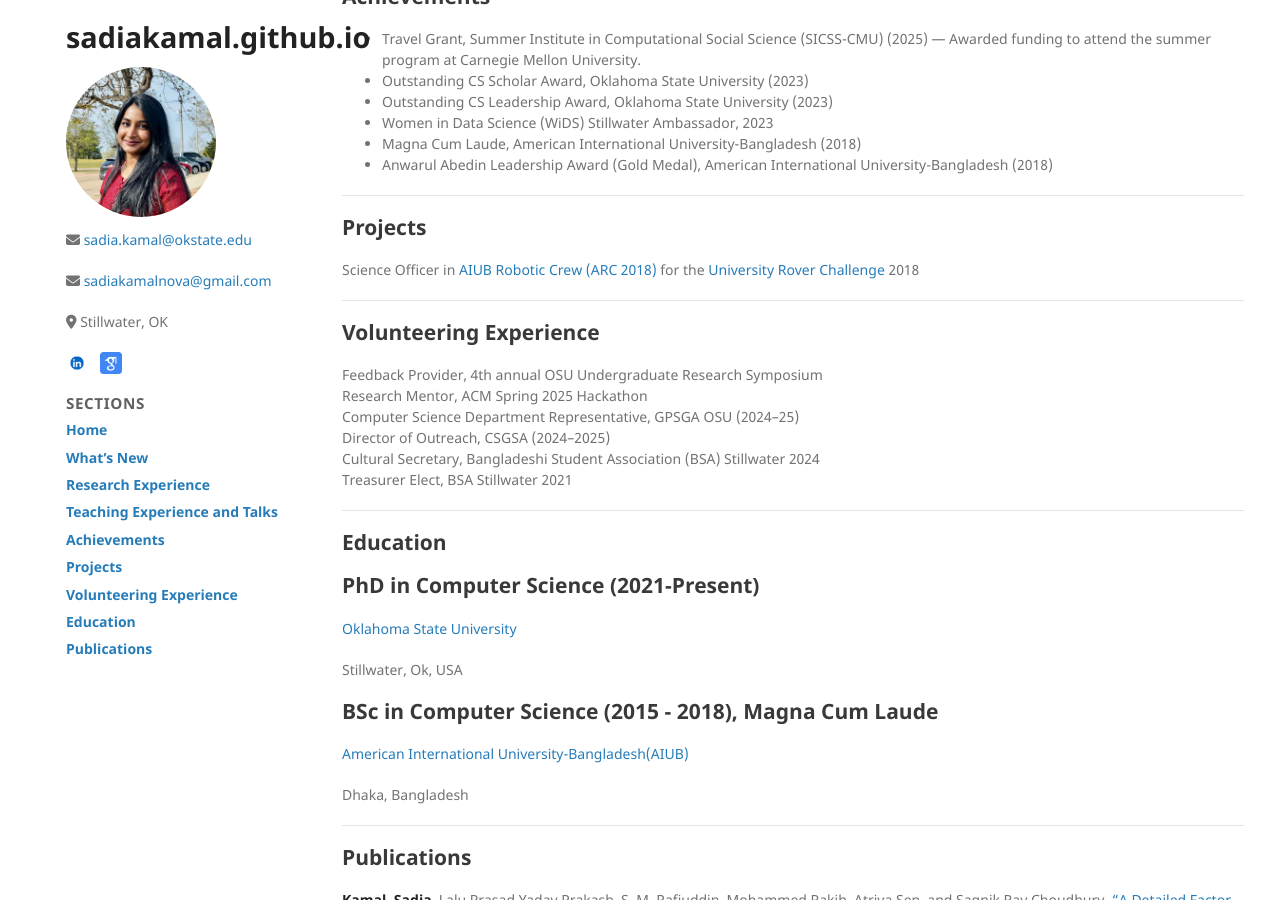
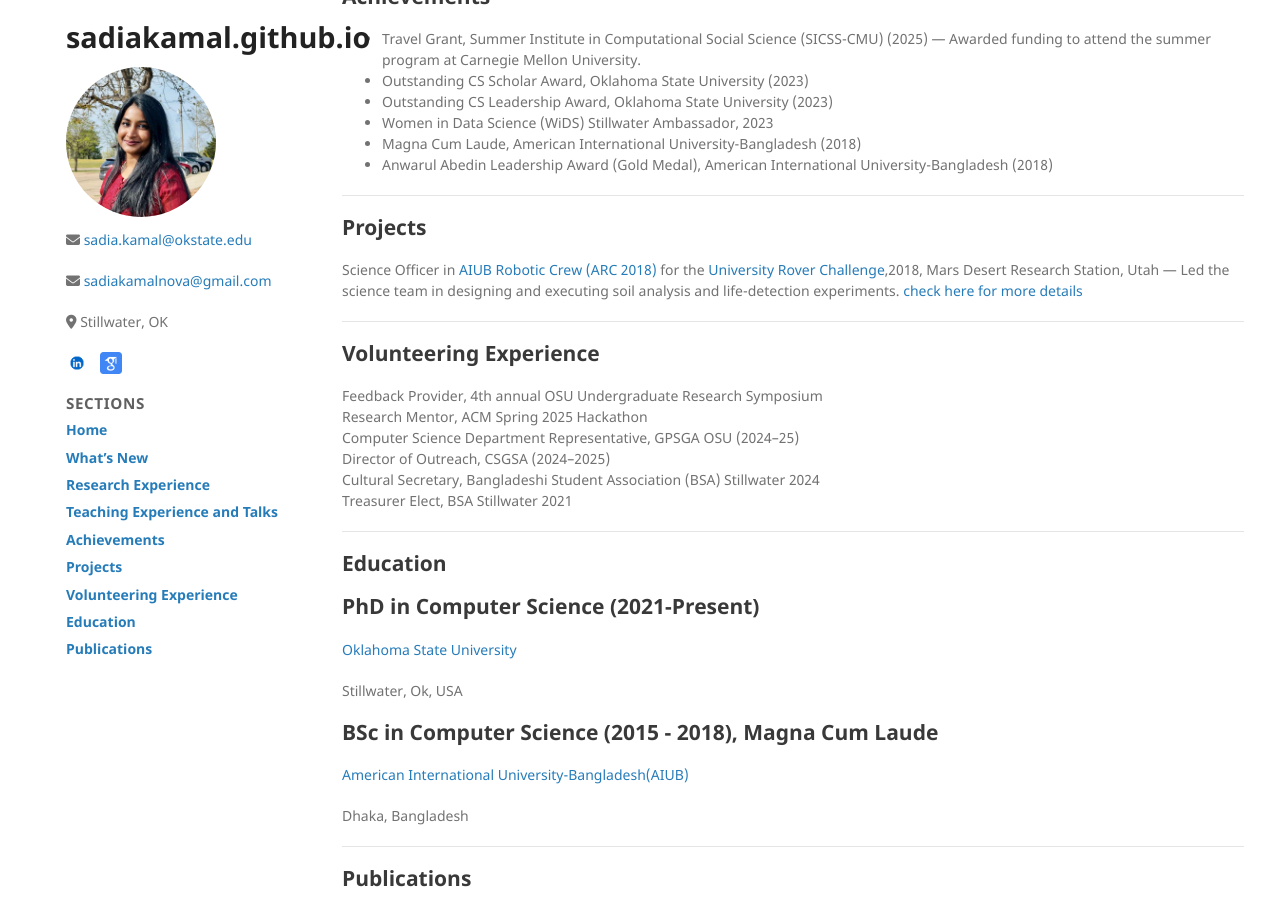
Before and after one commit to sadiakamal/sadiakamal.github.io, a Jekyll site: the page built from index.md, in a window 1280 px wide and 900 px high, scrolled down 1218 px. Built offline with Jekyll 4.4.1, drawn with Linux system fonts in a browser that asks for light colours; the repository's description, which GitHub fills in, is left out.

Commit message:
Enhance project description for AIUB Robotic Crew
Expanded description of role in AIUB Robotic Crew for the University Rover Challenge 2018.

```diff
--- a/index.md
+++ b/index.md
@@ -76,7 +76,7 @@ Welcome to my homepage, where I share my research, publications, and latest upda
 
 <h2 id="projects">Projects</h2>
 
-Science Officer in [AIUB Robotic Crew (ARC 2018)](https://www.aiub.edu/aiub-robotic-crew-arc) for the [University Rover Challenge](https://urc.marssociety.org) 2018
+Science Officer in [AIUB Robotic Crew (ARC 2018)](https://www.aiub.edu/aiub-robotic-crew-arc) for the [University Rover Challenge](https://urc.marssociety.org),2018, Mars Desert Research Station, Utah — Led the science team in designing and executing soil analysis and life-detection experiments. [check here for more details](https://aiub.edu/aiub-robotic-crew-arc-completes-journey-to-university-rover-challenge-urc-2018)
 
 ---
 
```
